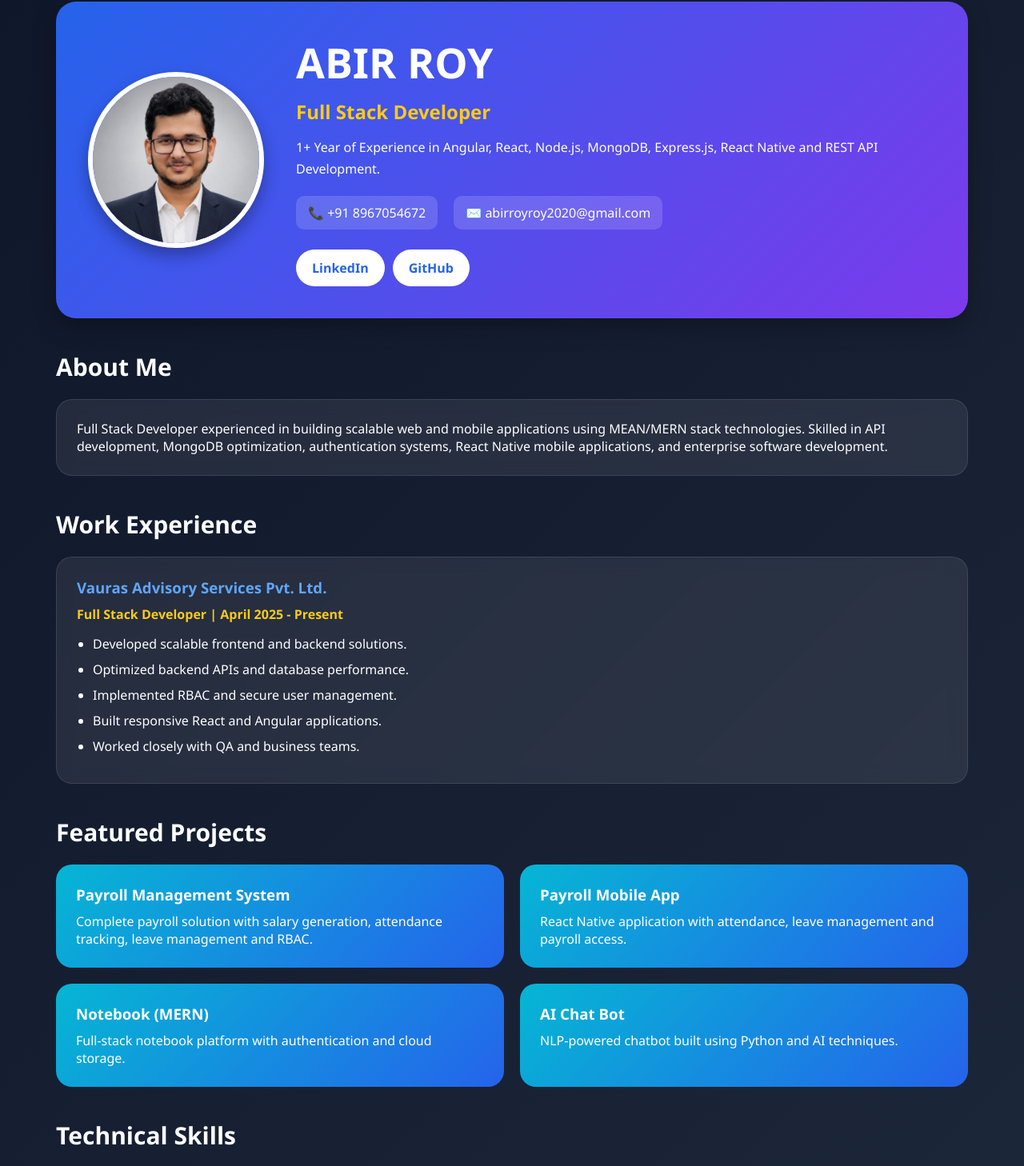
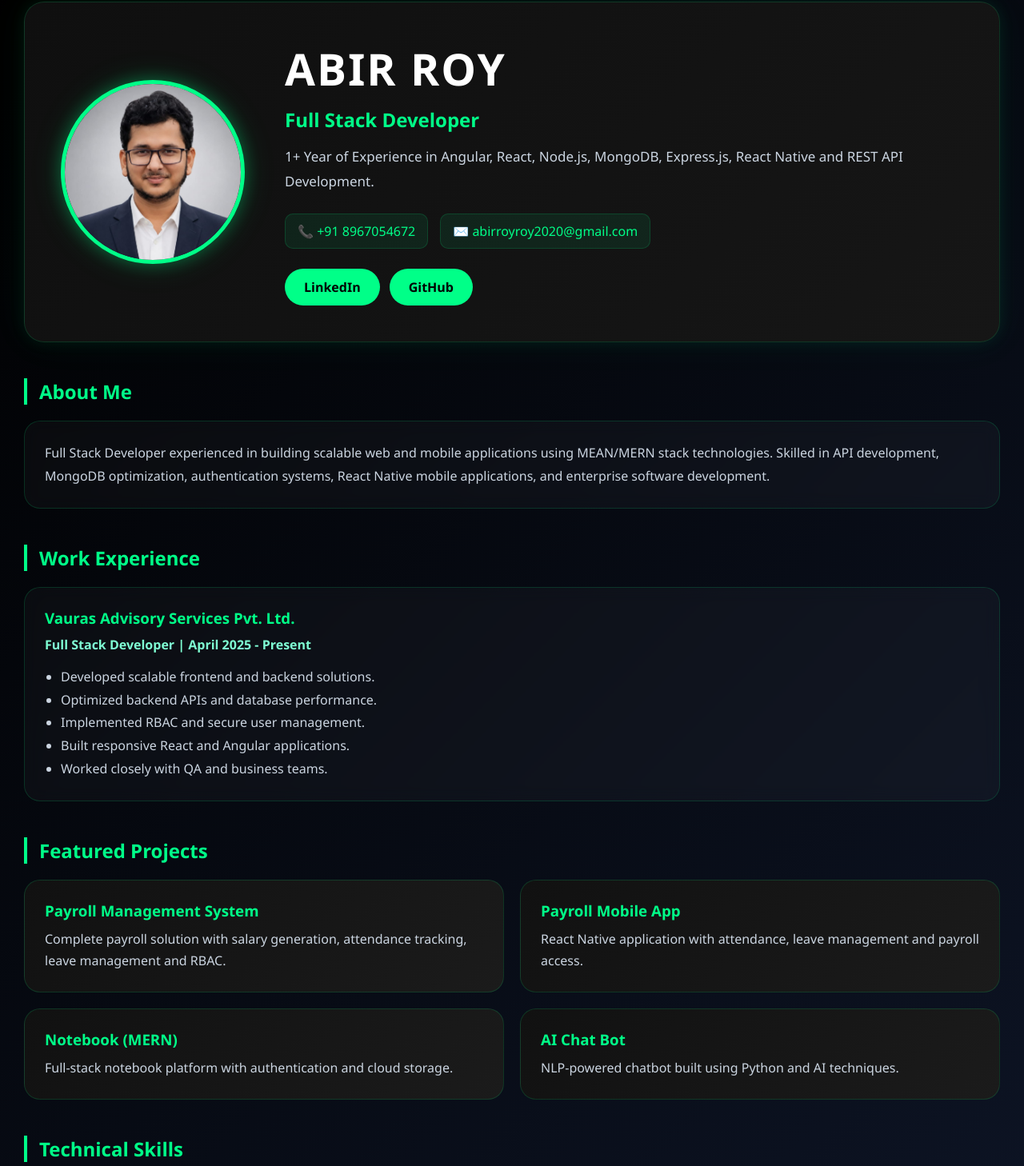
Before and after one commit to abirroy2001/my_cv, a React (Create React App) app: page /cv in a window 1280 px wide. Shown: the part 28-1486 px from the top of the page at 80% size. Built offline with nearby package versions, Linux system fonts and the light colour scheme.

Commit message:
Initial commit

```diff
--- a/src/componants/css/abir_cv.css
+++ b/src/componants/css/abir_cv.css
@@ -4,43 +4,85 @@
   box-sizing: border-box;
   }
 
+:root {
+--bg-primary: #050505;
+--bg-secondary: #111111;
+--card-bg: #171717;
+
+--green-primary: #00ff88;
+--green-secondary: #00cc6a;
+
+--text-primary: #ffffff;
+--text-secondary: #cbd5e1;
+
+--border-color: rgba(0, 255, 136, 0.15);
+}
+
+html {
+scroll-behavior: smooth;
+}
+
 body {
 font-family: "Segoe UI", sans-serif;
-  background: linear-gradient(135deg, #0f172a, #1e293b);
+background: linear-gradient(
+135deg,
+#000000,
+#0f172a
+);
+color: var(--text-primary);
 min-height: 100vh;
 }
 
 .portfolio {
-  max-width: 1200px;
+max-width: 1300px;
 margin: auto;
 padding: 30px;
 }
 
-/* Hero Section */
+/* =========================
+HERO SECTION
+========================= */
 
 .hero {
 display: flex;
 align-items: center;
-  gap: 40px;
-  padding: 40px;
+gap: 50px;
+
+padding: 45px;
+
 border-radius: 25px;
-  background: linear-gradient(135deg, #2563eb, #7c3aed);
-  color: white;
-  box-shadow: 0px 10px 30px rgba(0, 0, 0, 0.3);
+
+background: linear-gradient(
+135deg,
+#0f0f0f,
+#161616
+);
+
+border: 1px solid var(--border-color);
+
+box-shadow:
+0 0 20px rgba(0,255,136,.08),
+0 0 50px rgba(0,255,136,.05);
 }
 
 .hero-left {
 display: flex;
 justify-content: center;
+align-items: center;
 }
 
 .profile-pic {
-  width: 220px;
-  height: 220px;
+width: 230px;
+height: 230px;
+
 border-radius: 50%;
 object-fit: cover;
-  border: 6px solid white;
-  box-shadow: 0 10px 20px rgba(0,0,0,.3);
+
+border: 5px solid var(--green-primary);
+
+box-shadow:
+0 0 20px rgba(0,255,136,.3),
+0 0 40px rgba(0,255,136,.15);
 }
 
 .hero-right {
@@ -48,95 +90,144 @@ body {
 }
 
 .hero-right h1 {
-  font-size: 52px;
+font-size: 55px;
+letter-spacing: 2px;
 margin-bottom: 10px;
 }
 
 .hero-right h2 {
-  color: #facc15;
+color: var(--green-primary);
 margin-bottom: 15px;
 }
 
 .hero-right p {
-  line-height: 1.7;
+color: var(--text-secondary);
+line-height: 1.8;
+font-size: 17px;
 }
 
 .contact {
 display: flex;
 flex-wrap: wrap;
-  gap: 20px;
-  margin-top: 20px;
+gap: 15px;
+margin-top: 25px;
 }
 
 .contact span {
-  background: rgba(255,255,255,.15);
+background: rgba(0,255,136,.08);
+
+border: 1px solid rgba(0,255,136,.15);
+
+color: var(--green-primary);
+
 padding: 10px 15px;
+
 border-radius: 10px;
 }
+
+/* =========================
+BUTTONS
+========================= */
 
 .buttons {
 margin-top: 25px;
 }
 
 .buttons a {
+display: inline-block;
+
 text-decoration: none;
-  background: white;
-  color: #2563eb;
-  padding: 12px 20px;
+
+background: var(--green-primary);
+
+color: black;
+
+font-weight: bold;
+
+padding: 12px 24px;
+
 border-radius: 30px;
-  font-weight: bold;
-  margin-right: 10px;
-  display: inline-block;
-  transition: 0.3s;
+
+margin-right: 12px;
+
+transition: all .3s ease;
 }
 
 .buttons a:hover {
-  transform: translateY(-3px);
+transform: translateY(-4px);
+
+box-shadow:
+0 0 15px rgba(0,255,136,.4);
 }
 
-/* Sections */
+/* =========================
+SECTIONS
+========================= */
 
 .section {
-  margin-top: 40px;
+margin-top: 45px;
 }
 
 .section h2 {
-  color: white;
+color: var(--green-primary);
+
 margin-bottom: 20px;
-  font-size: 30px;
+
+padding-left: 15px;
+
+border-left: 4px solid var(--green-primary);
 }
 
-/* Cards */
+/* =========================
+CARDS
+========================= */
 
 .card {
-  background: rgba(255,255,255,.08);
+background: rgba(255,255,255,.03);
+
+border: 1px solid var(--border-color);
+
 backdrop-filter: blur(10px);
-  color: white;
+
 padding: 25px;
+
 border-radius: 20px;
+
 margin-bottom: 20px;
-  border: 1px solid rgba(255,255,255,.1);
+
+transition: .3s;
+}
+
+.card:hover {
+transform: translateY(-5px);
+
+box-shadow:
+0 0 20px rgba(0,255,136,.15);
 }
 
 .card h3 {
+color: var(--green-primary);
 margin-bottom: 10px;
-  color: #60a5fa;
 }
 
 .card h4 {
+color: #7fffd4;
 margin-bottom: 15px;
-  color: #facc15;
+}
+
+.card p,
+.card li {
+color: var(--text-secondary);
+line-height: 1.8;
 }
 
 .card ul {
 margin-left: 20px;
 }
 
-.card li {
-  margin-bottom: 10px;
-}
-
-/* Projects */
+/* =========================
+PROJECTS
+========================= */
 
 .projects {
 display: grid;
@@ -144,26 +235,43 @@ body {
 }
 
 .project-card {
-  padding: 25px;
-  border-radius: 20px;
-  color: white;
 background: linear-gradient(
 135deg,
-    #06b6d4,
-    #2563eb
+#111111,
+#1b1b1b
 );
-  transition: 0.3s;
+
+border: 1px solid rgba(0,255,136,.15);
+
+border-radius: 20px;
+
+padding: 25px;
+
+transition: .3s;
 }
 
 .project-card:hover {
 transform: translateY(-8px);
+
+border-color: var(--green-primary);
+
+box-shadow:
+0 0 20px rgba(0,255,136,.2);
 }
 
 .project-card h3 {
+color: var(--green-primary);
 margin-bottom: 10px;
 }
 
-/* Skills */
+.project-card p {
+color: var(--text-secondary);
+line-height: 1.7;
+}
+
+/* =========================
+SKILLS
+========================= */
 
 .skills {
 display: flex;
@@ -172,32 +280,71 @@ body {
 }
 
 .skills span {
-  background: #facc15;
-  color: #111827;
-  padding: 10px 15px;
+background: rgba(0,255,136,.08);
+
+border: 1px solid rgba(0,255,136,.15);
+
+color: var(--green-primary);
+
+padding: 10px 16px;
+
 border-radius: 25px;
-  font-weight: bold;
+
+transition: .3s;
 }
 
-/* Tech Stack */
+.skills span:hover {
+background: var(--green-primary);
+color: black;
+}
+
+/* =========================
+TECH STACK
+========================= */
 
 .tech-stack {
 margin-top: 15px;
+
 display: flex;
 flex-wrap: wrap;
+
 gap: 8px;
 }
 
 .tech-stack span {
-  background: #eff6ff;
-  color: #2563eb;
+background: rgba(0,255,136,.08);
+
+color: var(--green-primary);
+
+border: 1px solid rgba(0,255,136,.15);
+
 padding: 6px 12px;
+
 border-radius: 20px;
+
 font-size: 13px;
-  font-weight: 600;
 }
 
-/* Small Phones */
+/* =========================
+SCROLLBAR
+========================= */
+
+::-webkit-scrollbar {
+width: 10px;
+}
+
+::-webkit-scrollbar-track {
+background: #111;
+}
+
+::-webkit-scrollbar-thumb {
+background: var(--green-primary);
+border-radius: 20px;
+}
+
+/* =========================
+MOBILE
+========================= */
 
 @media (max-width: 480px) {
 
@@ -217,7 +364,7 @@ body {
 }
 
 .hero-right h1 {
-    font-size: 30px;
+font-size: 32px;
 }
 
 .hero-right h2 {
@@ -243,7 +390,9 @@ body {
 }
 }
 
-/* Medium Phones */
+/* =========================
+LARGE PHONES
+========================= */
 
 @media (min-width: 481px) and (max-width: 767px) {
 
@@ -258,7 +407,7 @@ body {
 }
 
 .hero-right h1 {
-    font-size: 38px;
+font-size: 40px;
 }
 
 .projects {
@@ -266,25 +415,25 @@ body {
 }
 }
 
-/* Tablets */
+/* =========================
+TABLET
+========================= */
 
 @media (min-width: 768px) and (max-width: 1024px) {
-
-  .hero {
-    gap: 20px;
-  }
-
-  .profile-pic {
-    width: 180px;
-    height: 180px;
-  }
 
 .projects {
 grid-template-columns: repeat(2, 1fr);
 }
+
+.profile-pic {
+width: 190px;
+height: 190px;
+}
 }
 
-/* Desktop */
+/* =========================
+DESKTOP
+========================= */
 
 @media (min-width: 1025px) {
 
```
Lines whose indentation alone changed are shown as unchanged.
